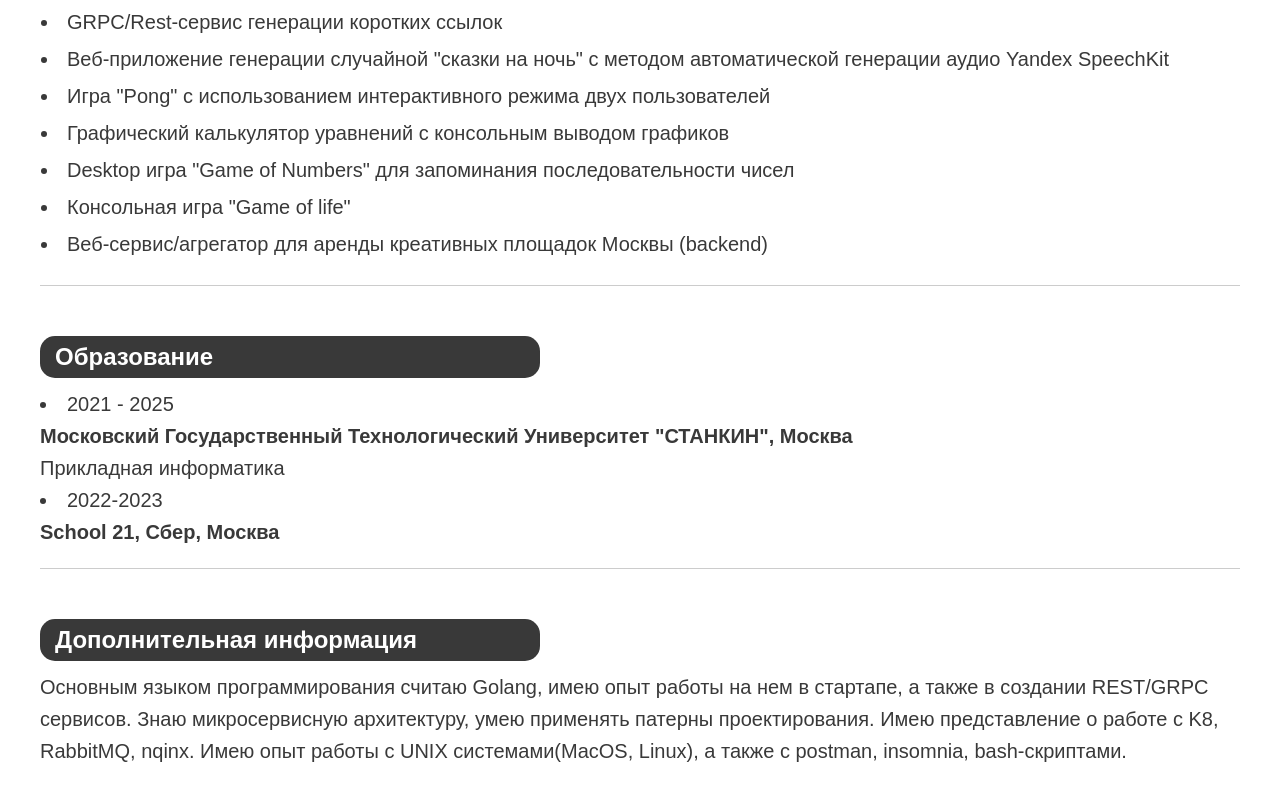
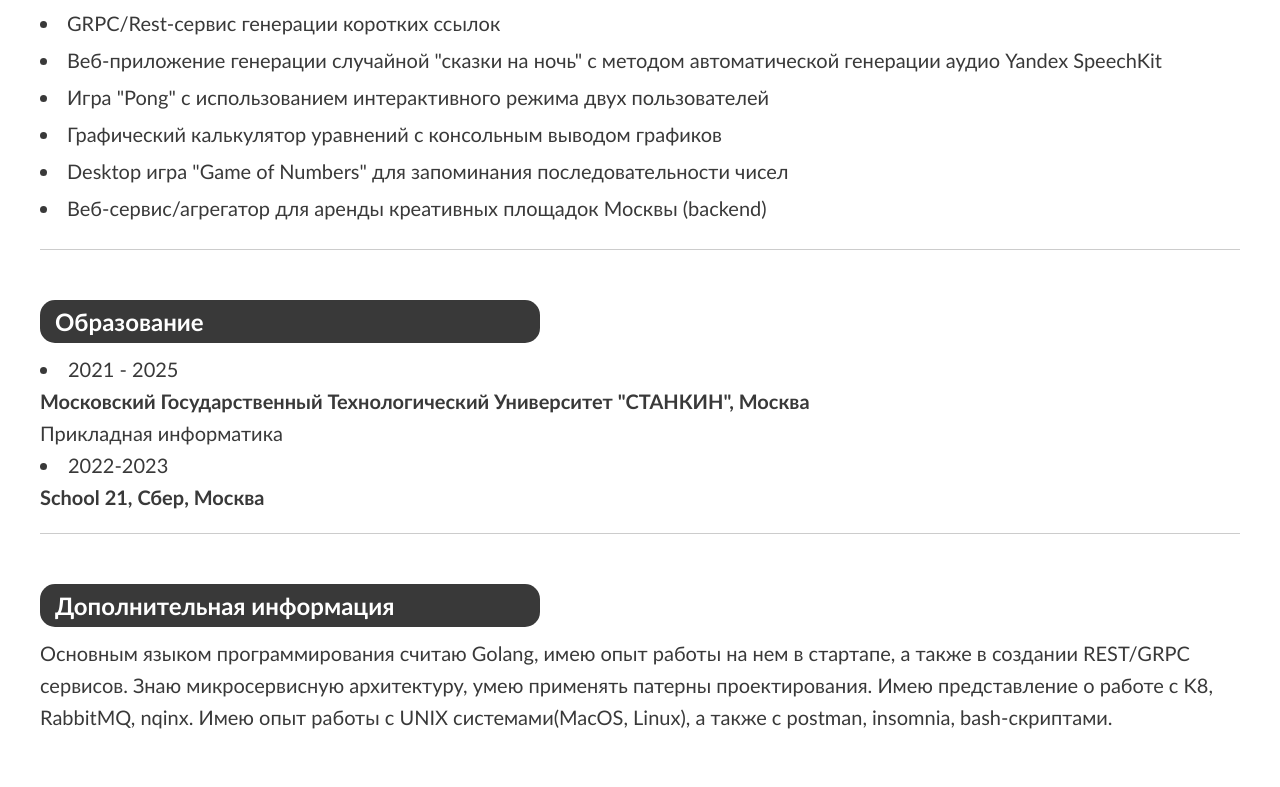
Before and after one commit to alexGrap/resume, a plain HTML site: page index.html in a window 1280 px wide. Shown: the part 744-1531 px from the top of the page. After the commit the page ends 1497 px from the top, so only its background shows below. Drawn offline with Linux system fonts and the light colour scheme.

Commit message:
[]Initial commit

```diff
--- a/index.html
+++ b/index.html
@@ -71,7 +71,6 @@
                 <li><a href="https://github.com/alexGrap/Pong">Игра "Pong" с использованием интерактивного режима двух пользователей</a></li>
                 <li><a href="https://github.com/alexGrap/Calculator">Графический калькулятор уравнений с консольным выводом графиков</a></li>
                 <li><a href="https://github.com/alexGrap/Game_Of_Number">Desktop игра "Game of Numbers" для запоминания последовательности чисел</a></li>
-                <li><a href="https://github.com/alexGrap/GameOfLife">Консольная игра "Game of life"</a></li>
                 <li><a href="https://github.com/leviathans-team/places">Веб-cервис/агрегатор для аренды креативных площадок Москвы (backend)</a></li>
 
                 <p></p>
--- a/styles.css
+++ b/styles.css
@@ -15,7 +15,7 @@
 
 body {
   width: 100%;
-  font-family: Arial, sans-serif;
+  font-family: Calibri, sans-serif;
   margin: 0 ;
   padding: 0;
   background-color: #fff;
```
